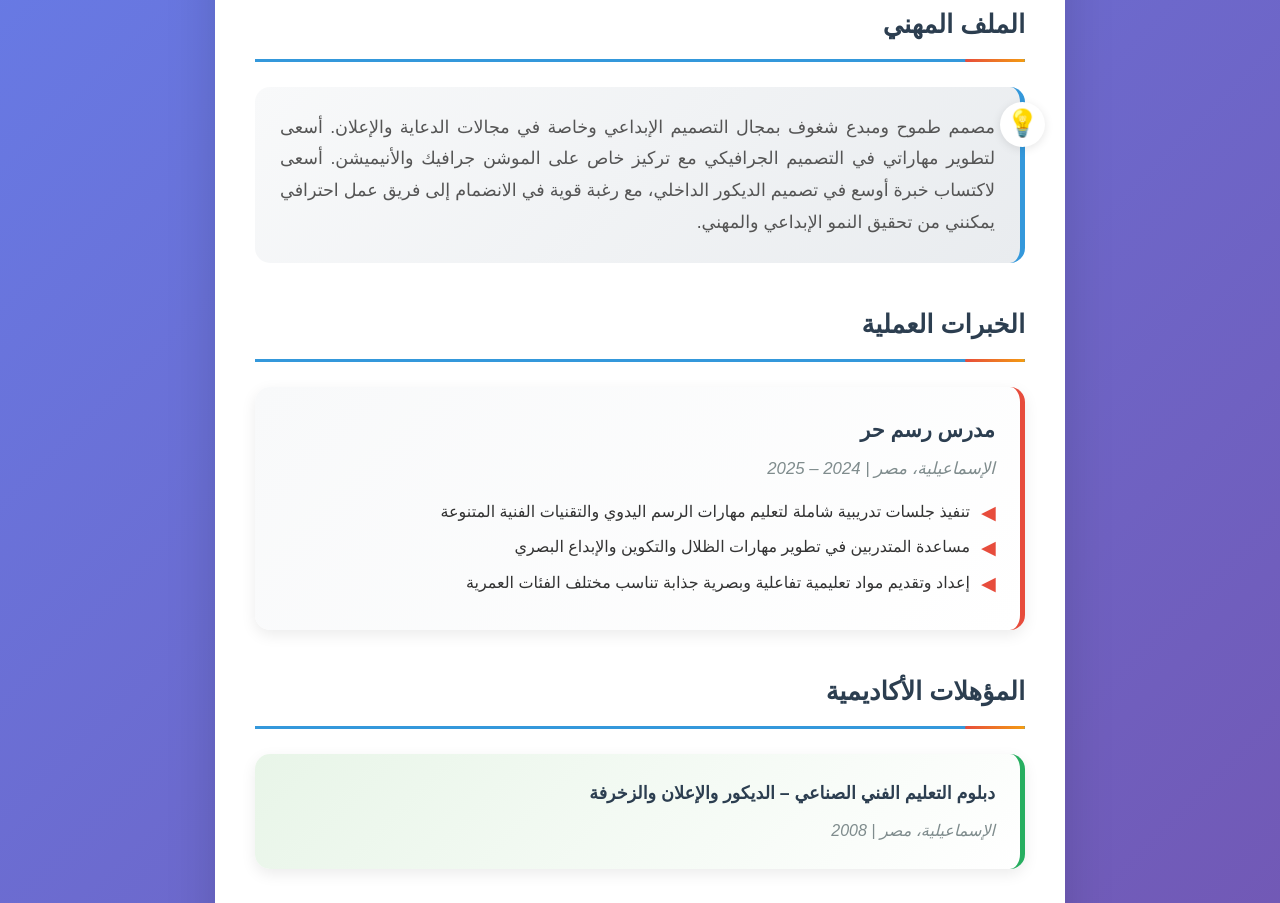
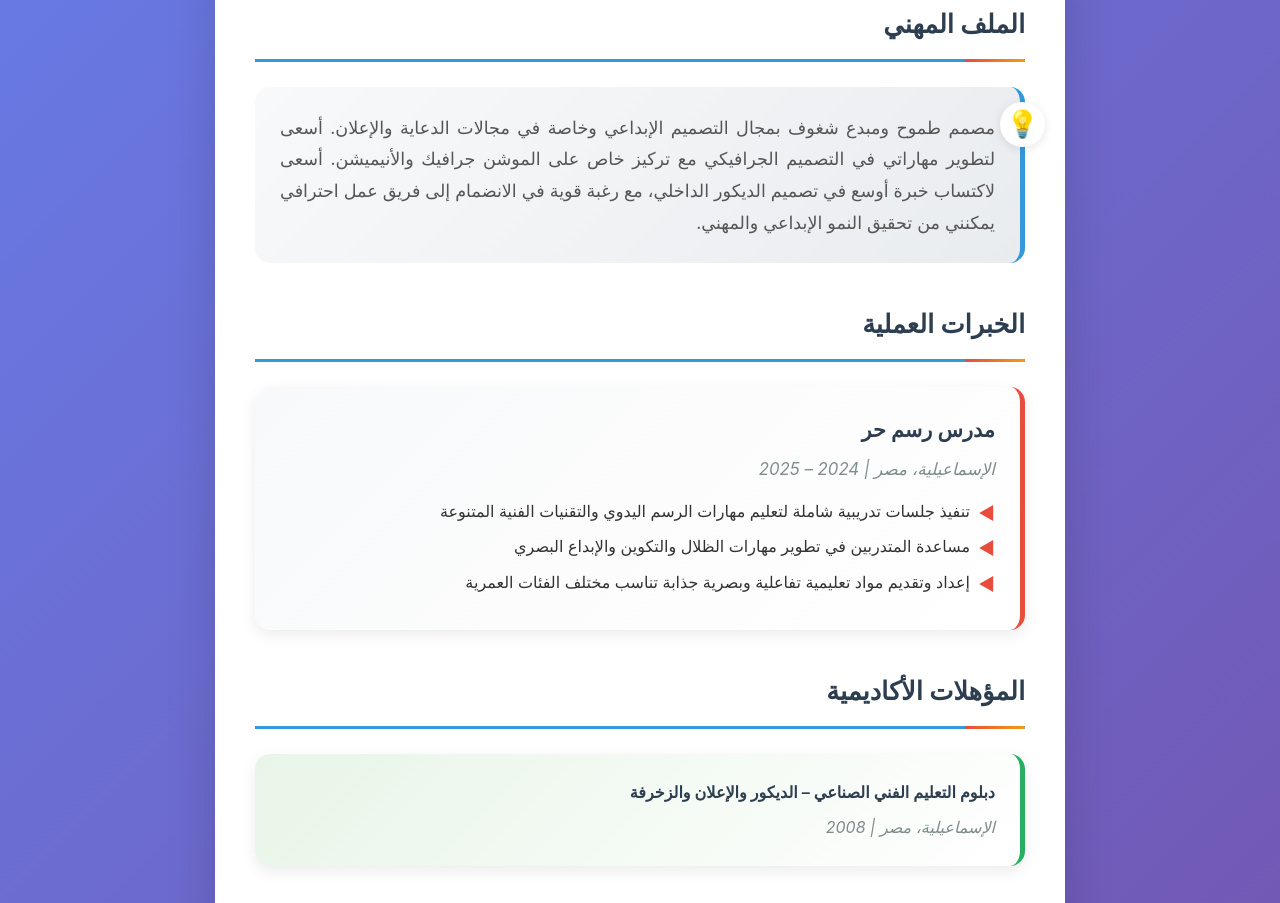
Before and after one commit to menoo20/Mostafa-Magdy, a plain HTML site: page Mostafa_Magdy_CV_Arabic_Stylish.html in a window 1280 px wide. Shown: the part 314-1217 px from the top of the page. Drawn offline with Linux system fonts and the light colour scheme.

Commit message:
stylized the fonts of the cvs

```diff
--- a/styles.css
+++ b/styles.css
@@ -10,7 +10,7 @@ body {
     background: linear-gradient(135deg, #667eea 0%, #764ba2 100%);
     min-height: 100vh;
     padding: 20px;
-    font-family: 'Montserrat', sans-serif;
+    font-family: 'Inter', sans-serif;
 }
 
 .cv-container {
@@ -89,6 +89,7 @@ html:not([dir="rtl"]) .header {
     gap: 15px;
 }
 html:not([dir="rtl"]) .name {
+    font-family: 'Cinzel', serif;
     width: 100%;
     margin-bottom: 10px;
 }
@@ -143,6 +144,7 @@ html:not([dir="rtl"]) .birth-year {
 }
 
 .section-title {
+    font-family: 'Cinzel', serif;
     font-size: 1.6em;
     font-weight: 700;
     color: #2c3e50;
@@ -291,6 +293,7 @@ html[dir="rtl"] .contact-item {
 }
 
 .job-title {
+    font-family: 'Cinzel', serif;
     font-size: 1.3em;
     font-weight: 600;
     color: #2c3e50;
@@ -333,10 +336,11 @@ html[dir="rtl"] .contact-item {
 }
 
 .degree {
+    font-family: 'Inter', sans-serif;
     font-weight: 600;
     color: #2c3e50;
     margin-bottom: 8px;
-    font-size: 1.1em;
+    font-size: 1em;
 }
 
 .institution {
```
Also changed, not shown: Mostafa_Magdy_CV_Stylish.html (+1 -0 lines).
